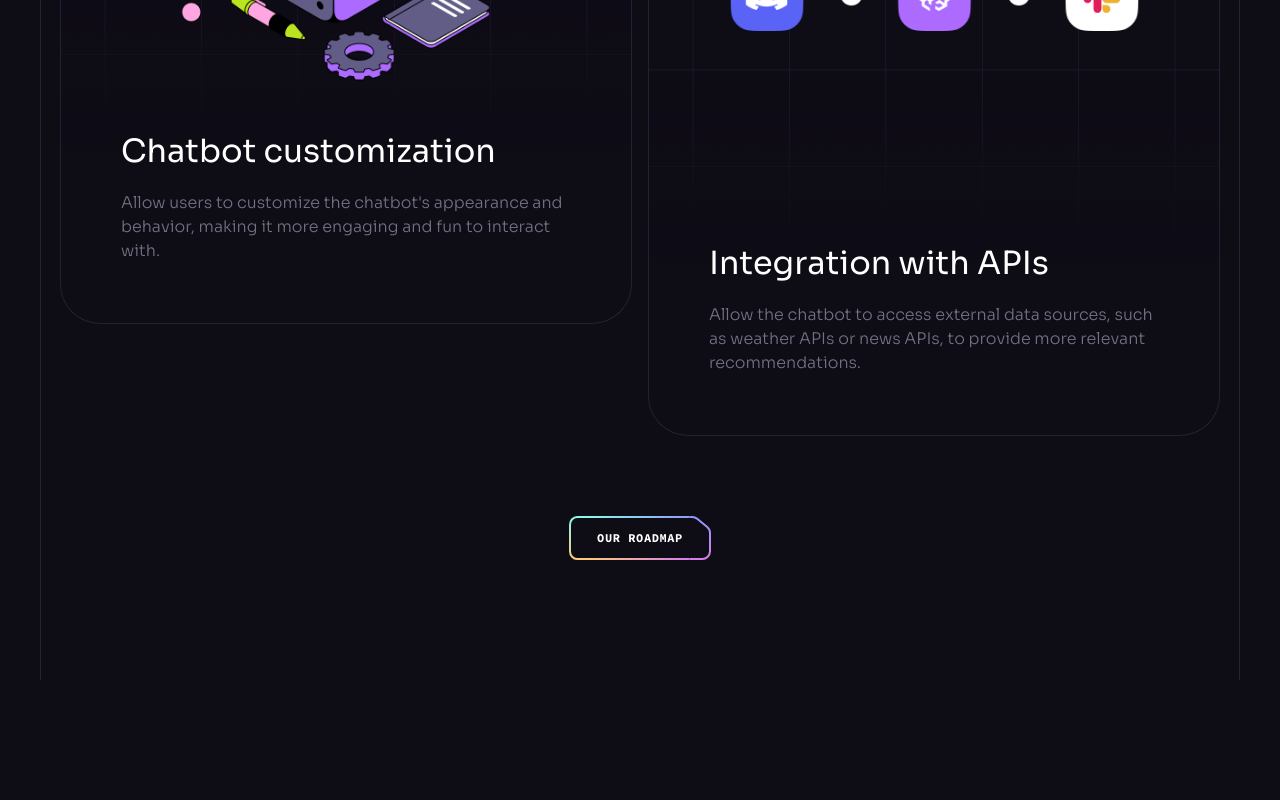
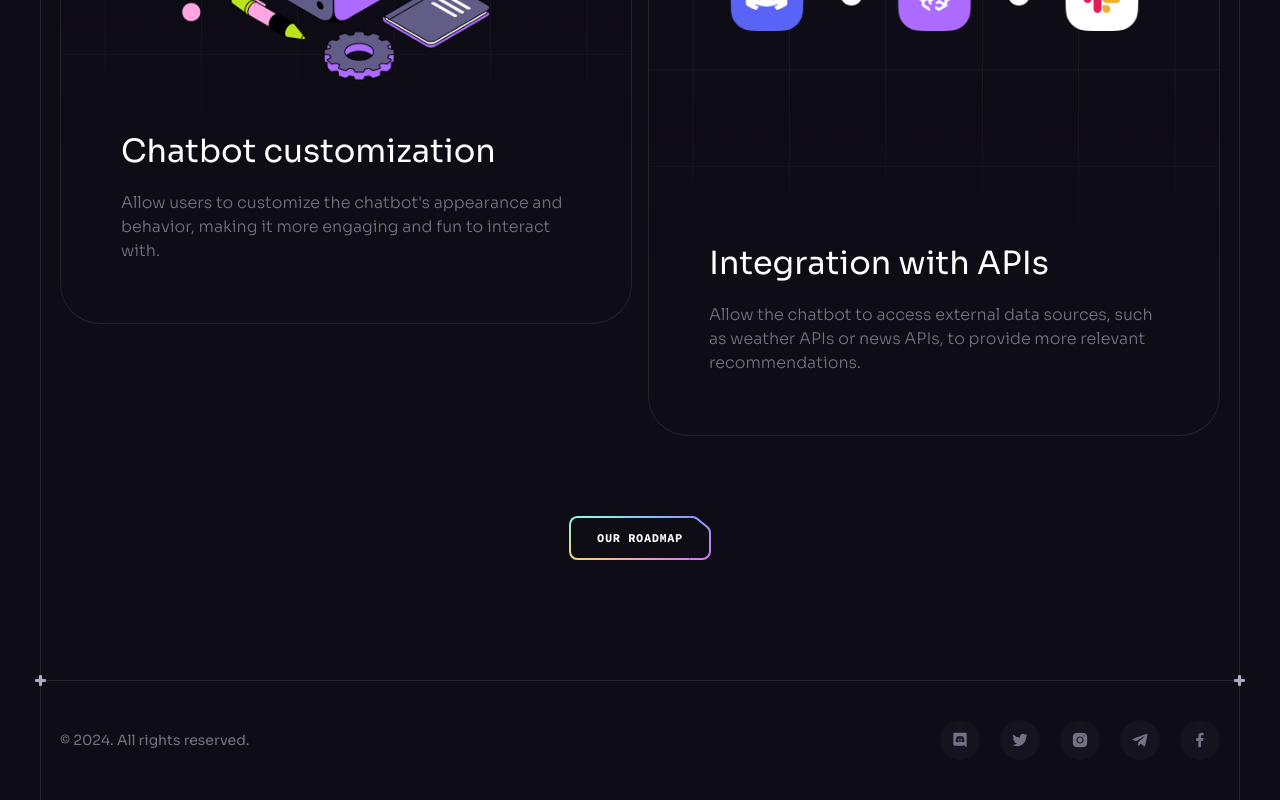
Before and after one commit to kira07Sj/BrainWave, a React (Vite) app: page / in a window 1280 px wide. Shown: the part 8770-9570 px from the top of the page. Before the commit the page ends 9450 px from the top, so only its background shows below. Built offline with nearby package versions, Linux system fonts and the light colour scheme.

Commit message:
footer completed, with this the project Brainwave is completed

```diff
--- a/src/App.jsx
+++ b/src/App.jsx
@@ -6,6 +6,7 @@
 import Services from './components/Services';
 import Pricing from './components/Pricing';
 import Roadmap from './components/Roadmap';
+import Footer from './components/Footer';
 
 function App() {
 
@@ -21,6 +22,7 @@
         <Services></Services>
         <Pricing></Pricing>
         <Roadmap></Roadmap>
+        <Footer></Footer>
 
     </div>
 
--- a/src/components/Footer.jsx
+++ b/src/components/Footer.jsx
@@ -1,9 +1,27 @@
+import { socials } from "../constants"
+import Section from "./Section"
 
 const Footer = () => {
   return (
-    <div>
+    <Section crosses className="!px-0 !py-10">
+        <div className=" container flex sm:justify-between
+         justify-center items-center gap-10 max-sm:flex-col
+         ">
+            <p className=" caption text-n-4
+            lg:block">© {new Date().getFullYear()}. All rights
+            reserved.</p>
 
-    </div>
+            <ul className="flex gap-5 flex-wrap">
+                {socials.map((item)=>(
+                   <a key={item.id} href={item.url} target="_blank"
+                    className=" flex items-center justify-center
+                     w-10 h-10 bg-n-7 rounded-full transition-colors
+                      hover:bg-n-6"><img src={item.iconUrl} width={16}
+                    height={16} alt="" /></a>
+                ))}
+            </ul>
+         </div>
+    </Section>
   )
 }
 
```
